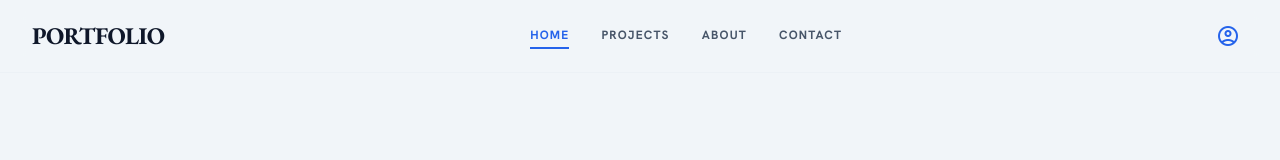
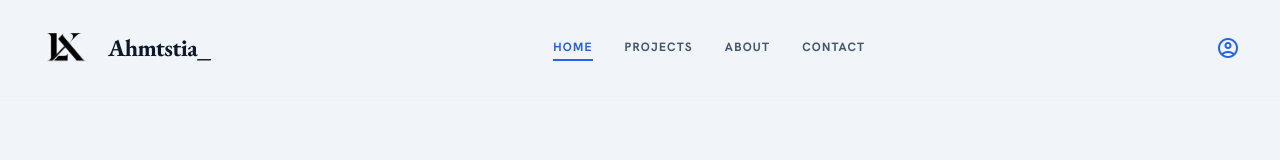
Before and after one commit to Ahmatstia/Vortofolio, a Next.js app: page / in a window 1280 px wide. Shown: the top 160 px of the page. Built offline with nearby package versions, Linux system fonts and the light colour scheme.

Commit message:
feat: add Header component and project branding assets

```diff
--- a/src/components/layout/Header.tsx
+++ b/src/components/layout/Header.tsx
@@ -7,6 +7,8 @@ import { usePathname } from 'next/navigation';
 interface HeaderProps {
   brandName?: string;
 }
+
+import logo from '../../../assets/img/logo3.png';
 
 export const Header: React.FC<HeaderProps> = ({ brandName = 'PORTFOLIO' }) => {
   const pathname = usePathname();
@@ -19,9 +21,16 @@ export const Header: React.FC<HeaderProps> = ({ brandName = 'PORTFOLIO' }) => {
         <div className="flex items-center gap-3">
           <Link
             href="/"
-            className="font-garamond text-xl sm:text-2xl font-bold tracking-tight text-brand-text hover:text-brand-accent transition-colors cursor-pointer"
+            className="flex items-center gap-3 hover:opacity-80 transition-opacity cursor-pointer group"
           >
-            {isProjectsActive ? 'AHMTSTIA' : brandName}
+            <img
+              src={logo.src}
+              alt="Personal Brand Logo"
+              className="h-12 sm:h-16 w-auto object-contain"
+            />
+            <span className="font-garamond text-xl sm:text-2xl font-bold tracking-tight text-brand-text group-hover:text-brand-accent transition-colors">
+              Ahmtstia_
+            </span>
           </Link>
         </div>
 
```
Also changed, not shown: assets/img/logo2.png (added), assets/img/logo3.png (added).
